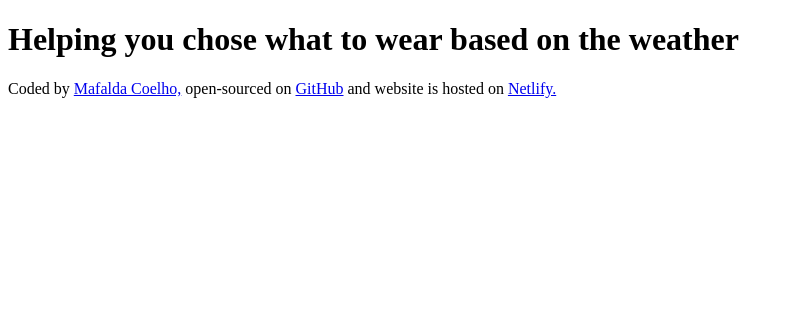
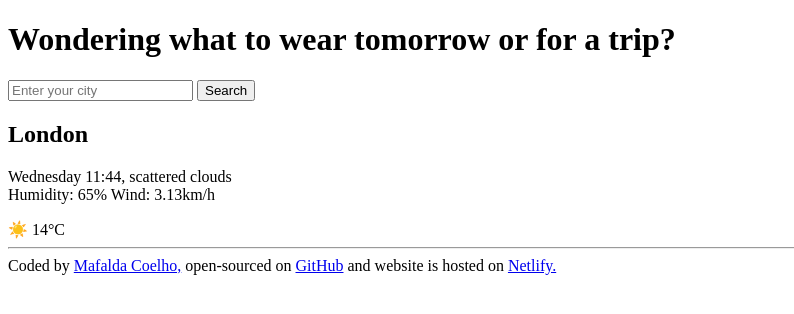
Before and after one commit to mafalda-coelho/forecast, a plain HTML site: page index.html in a window 1280 px wide. Shown: the whole page, without its empty margins (0-794 px from the left). Drawn offline with Linux system fonts and the light colour scheme.

Commit message:
updated the html.index

```diff
--- a/index.html
+++ b/index.html
@@ -6,7 +6,25 @@
     <title>Today's Forecast</title>
   </head>
   <body>
-    <h1>Helping you chose what to wear based on the weather</h1>
+    <header>
+      <h1>Wondering what to wear tomorrow or for a trip?</h1>
+      <form>
+        <input type="search" placeholder="Enter your city" required />
+        <input type="submit" value="Search" />
+      </form>
+    </header>
+    <main>
+      <div>
+        <h2>London</h2>
+        <p>
+          Wednesday 11:44, scattered clouds
+          <br />
+          Humidity: 65% Wind: 3.13km/h
+        </p>
+      </div>
+      <div>☀️ 14°C</div>
+    </main>
+    <hr />
     <footer>
       Coded by
       <a href="https://github.com/mafalda-coelho" target="_blank"
```
